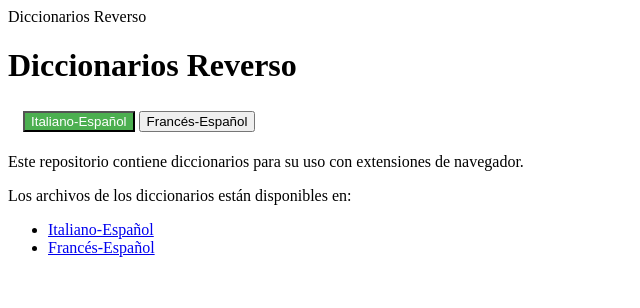
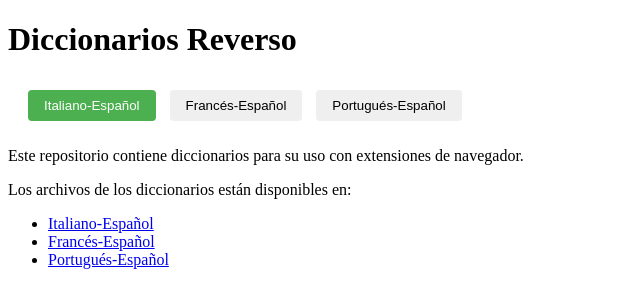
Before and after one commit to KevinAlanTC/diccionario-italiano, a plain HTML site: page index.html in a window 1280 px wide. Shown: the whole page, without its empty margins (0-640 px from the left). Drawn offline with Linux system fonts and the light colour scheme.

Commit message:
Update index.html
Se agrega la carga del diccionario de portugues español

```diff
--- a/index.html
+++ b/index.html
@@ -1,9 +1,9 @@
 <!DOCTYPE html>
 <HTML lang="es">
-<cabeza>
-    <meta conjunto de caracteres="UTF-8">
-    <meta nombre="viewport" contenido="width=device-width, initial-scale=1.0">
-    <título>Diccionarios Reverso</título>
+<head>
+    <meta charset="UTF-8">
+    <meta name="viewport" content="width=device-width, initial-scale=1.0">
+    <title>Diccionarios Reverso</title>
     <style>
         .dict-selector {
             margin: 10px;
@@ -13,22 +13,35 @@
             background-color: #4CAF50;
             color: white;
         }
+        button {
+            margin: 5px;
+            padding: 8px 16px;
+            border: none;
+            border-radius: 4px;
+            cursor: pointer;
+        }
+        button:hover {
+            opacity: 0.8;
+        }
     </style>
-</cabeza>
-<cuerpo>
+</head>
+<body>
     <h1>Diccionarios Reverso</h1>
     <div class="dict-selector">
         <button id="ita-btn" class="active">Italiano-Español</button>
         <button id="fra-btn">Francés-Español</button>
+        <button id="pt-btn">Portugués-Español</button>
     </div>
     <p>Este repositorio contiene diccionarios para su uso con extensiones de navegador.</p>
     <p>Los archivos de los diccionarios están disponibles en:
         <ul>
             <li><a href="ites_reverso.js">Italiano-Español</a></li>
             <li><a href="fres_reverso.js">Francés-Español</a></li>
+            <li><a href="ptes_reverso.js">Portugués-Español</a></li>
         </ul>
     </p>
-    <guión fuente="ites_reverso.js"></guión>
-    <guión fuente="fres_reverso.js"></guión>
-</cuerpo>
+    <script src="ites_reverso.js"></script>
+    <script src="fres_reverso.js"></script>
+    <script src="ptes_reverso.js"></script>
+</body>
 </HTML>
```
